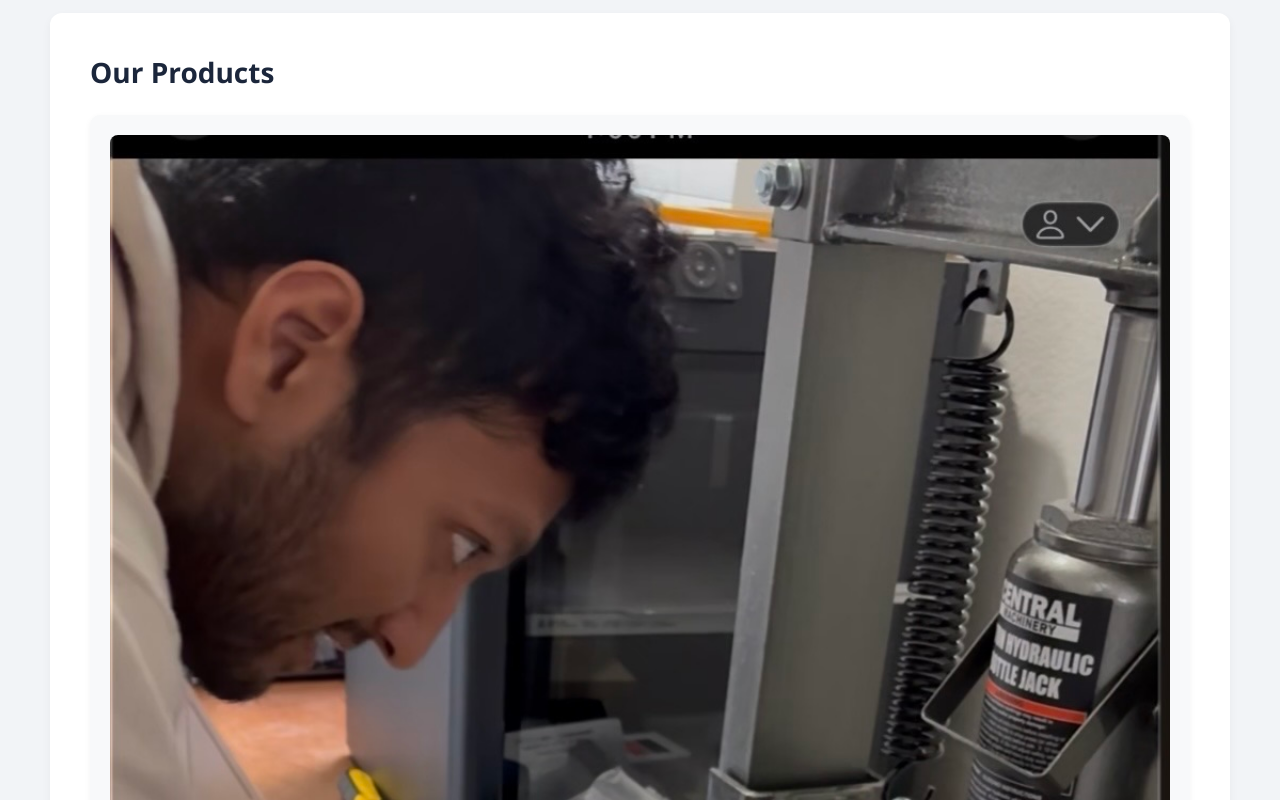
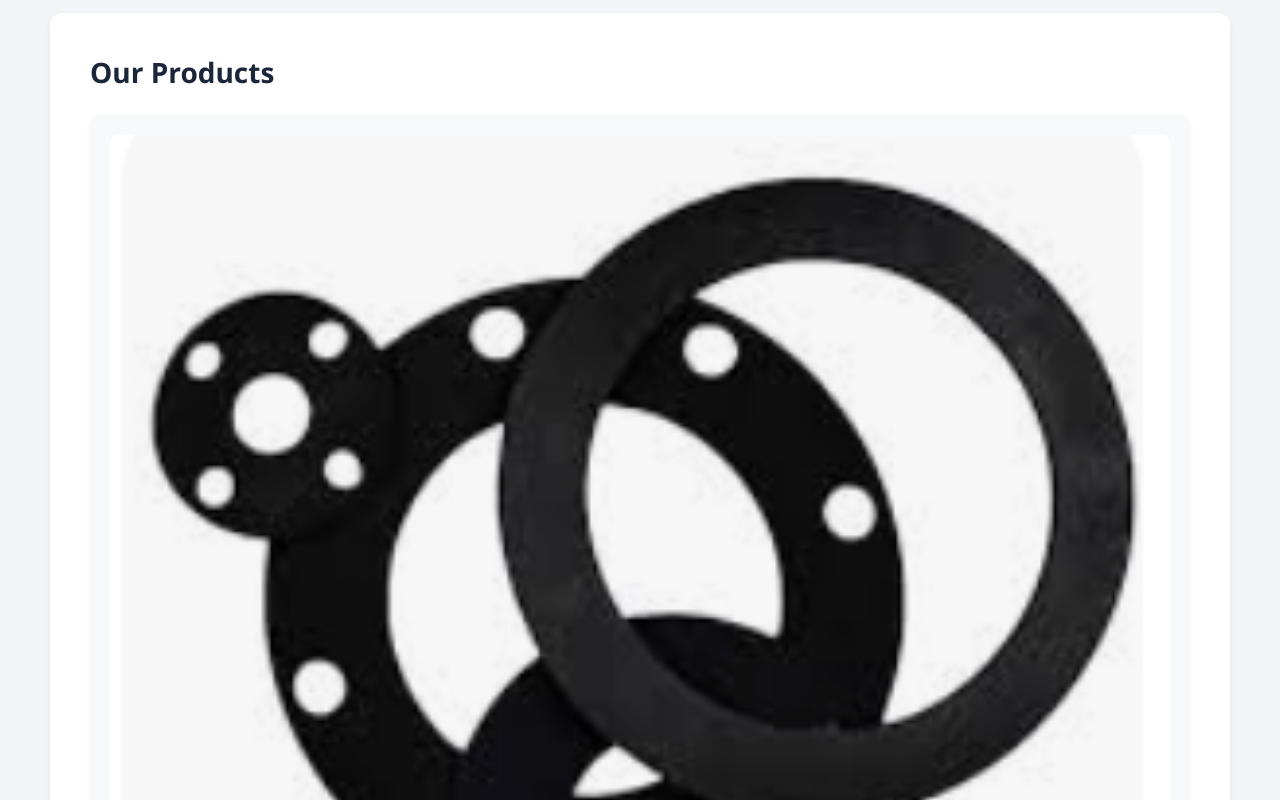
Before and after one commit to tramarao/new-html, a plain HTML site: page index.html in a window 1280 px wide. Shown: the part 700-1500 px from the top of the page. Drawn offline with Linux system fonts and the light colour scheme.

Commit message:
Update index.html replaced the photo for gasket

```diff
--- a/index.html
+++ b/index.html
@@ -123,7 +123,7 @@
     <h2>Our Products</h2>
     <div class="products-grid">
         <div class="product-card">
-            <img src="makingGasket.jpg" alt="Rubber Gaskets">
+            <img src="gasket.png" alt="Rubber Gaskets">
             <h3>Rubber Gaskets</h3>
             <p>Nitrile, EPDM, Silicone, and more — designed for flexibility and long‑term sealing performance.</p>
         </div>
```
